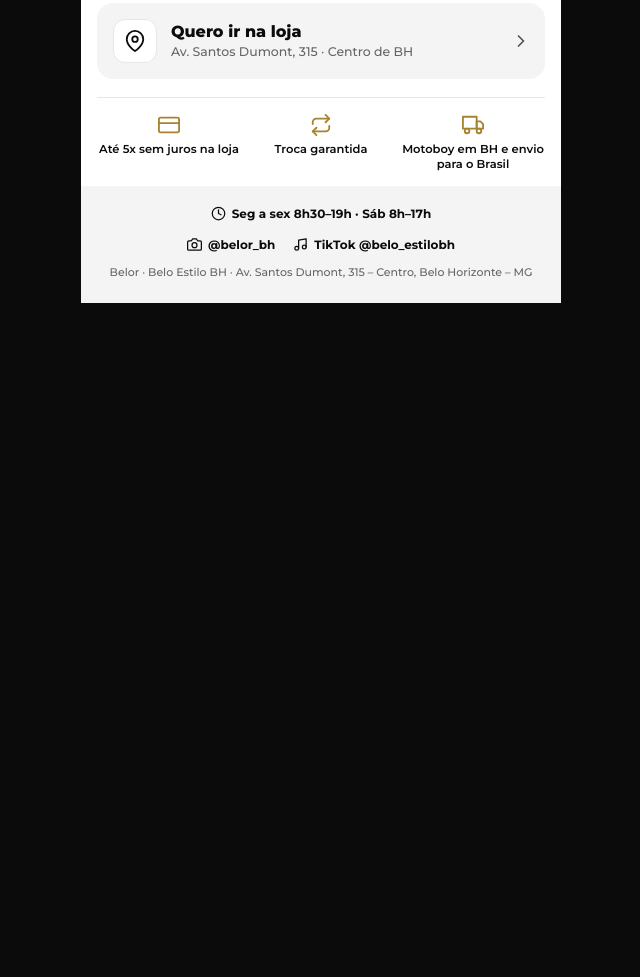
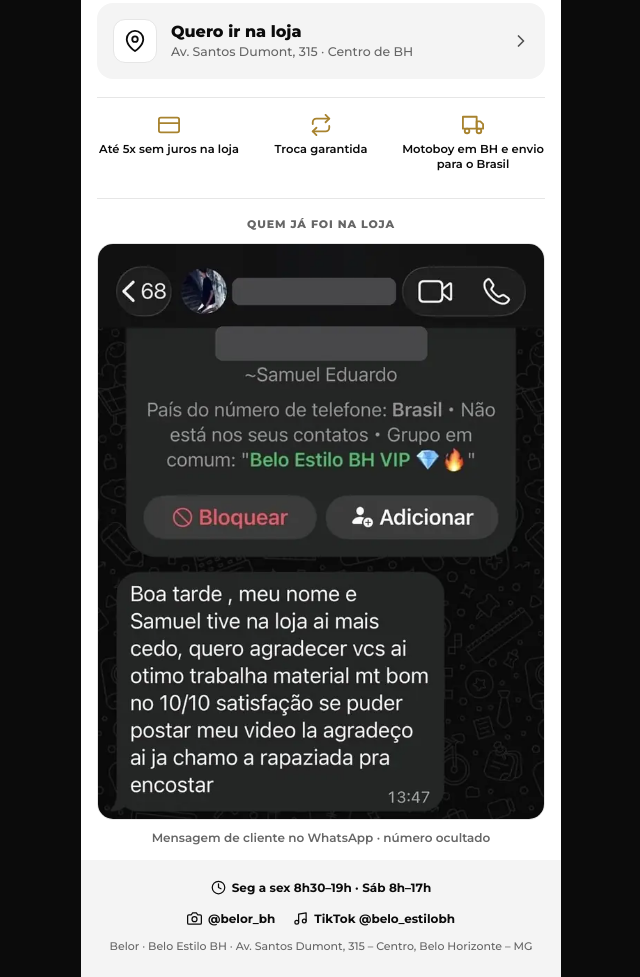
Before and after one commit to belor-bh/belor-bh.github.io, a plain HTML site: page index.html in a window 1280 px wide. Shown: the part 706-1683 px from the top of the page, without its empty margins (319-959 px from the left). Before the commit the page ends 1009 px from the top, so only its background shows below. Drawn offline with Linux system fonts and the light colour scheme.

Commit message:
Add files via upload

```diff
--- a/index.html
+++ b/index.html
@@ -85,6 +85,12 @@ ul{list-style:none}
 .perks{display:grid;grid-template-columns:repeat(3,1fr);gap:8px;margin-top:6px;padding:16px 0 8px;border-top:1px solid var(--line)}
 .perks li{display:flex;flex-direction:column;align-items:center;gap:6px;text-align:center;font-size:11.5px;line-height:1.3;font-weight:600}
 .perks .i{stroke:var(--gold-dk)}
+
+.prova{margin-top:6px;padding:18px 0 8px;border-top:1px solid var(--line)}
+.prova-t{text-align:center;font-size:11px;font-weight:800;letter-spacing:.08em;text-transform:uppercase;color:var(--muted);margin-bottom:12px}
+.prova figure{margin:0}
+.prova img{display:block;width:100%;height:auto;border-radius:16px;border:1px solid var(--line);background:#111}
+.prova figcaption{margin-top:10px;text-align:center;font-size:12px;line-height:1.4;font-weight:600;color:var(--muted)}
 
 /* Rodapé */
 .foot{padding:18px 20px calc(22px + env(safe-area-inset-bottom));background:var(--soft);text-align:center;font-size:12px;line-height:1.6;color:var(--muted)}
@@ -180,6 +186,14 @@ ul{list-style:none}
       <li><svg class="i"><use href="#i-swap"/></svg>Troca garantida</li>
       <li><svg class="i"><use href="#i-truck"/></svg>Motoboy em BH e envio para o Brasil</li>
     </ul>
+
+    <section class="prova">
+      <p class="prova-t">Quem já foi na loja</p>
+      <figure>
+        <img src="depoimentos/samuel.webp" width="640" height="824" loading="lazy" alt="Mensagem de WhatsApp do cliente Samuel Eduardo agradecendo o atendimento na loja: material muito bom, nota 10/10">
+        <figcaption>Mensagem de cliente no WhatsApp · número ocultado</figcaption>
+      </figure>
+    </section>
   </main>
 
   <footer class="foot">
```
